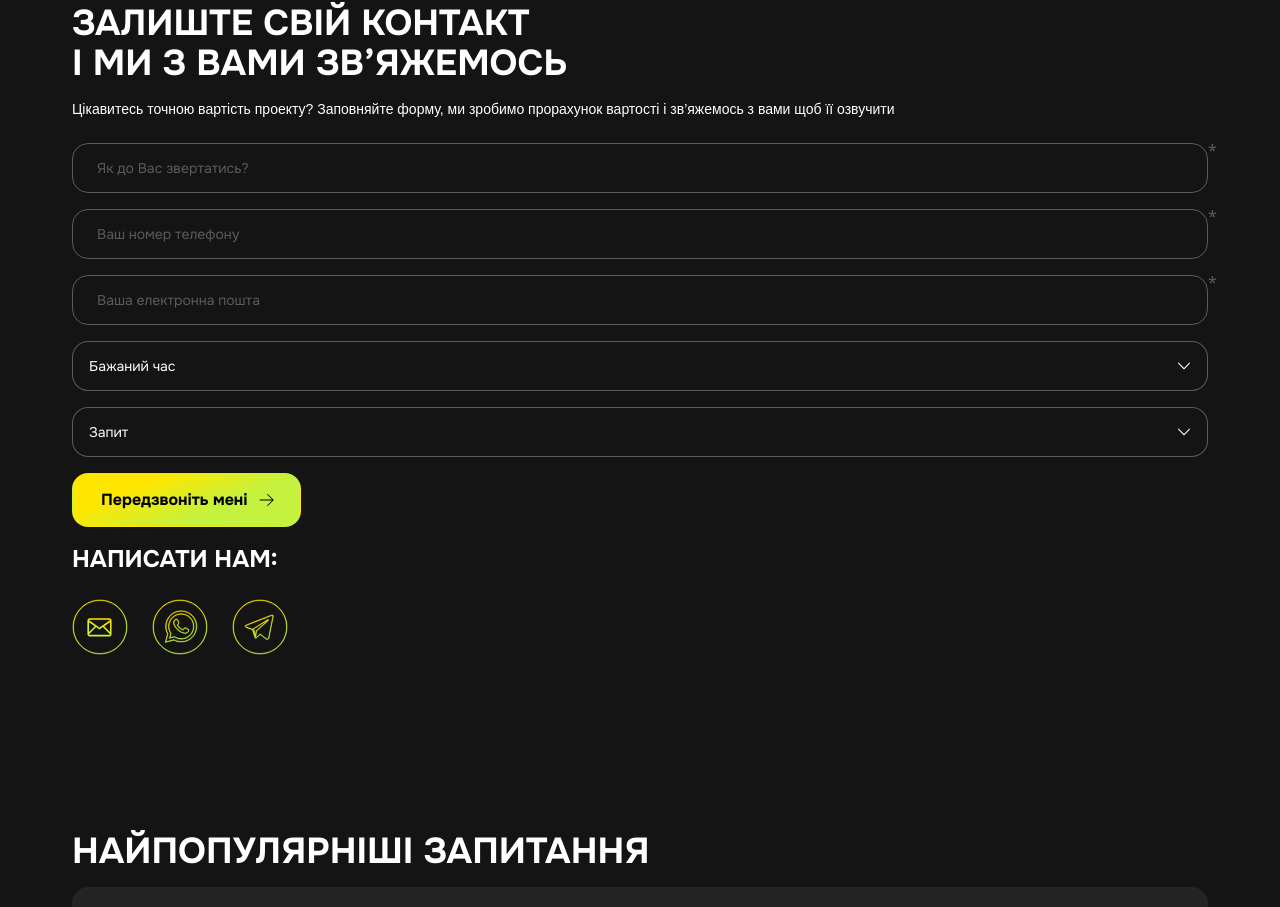
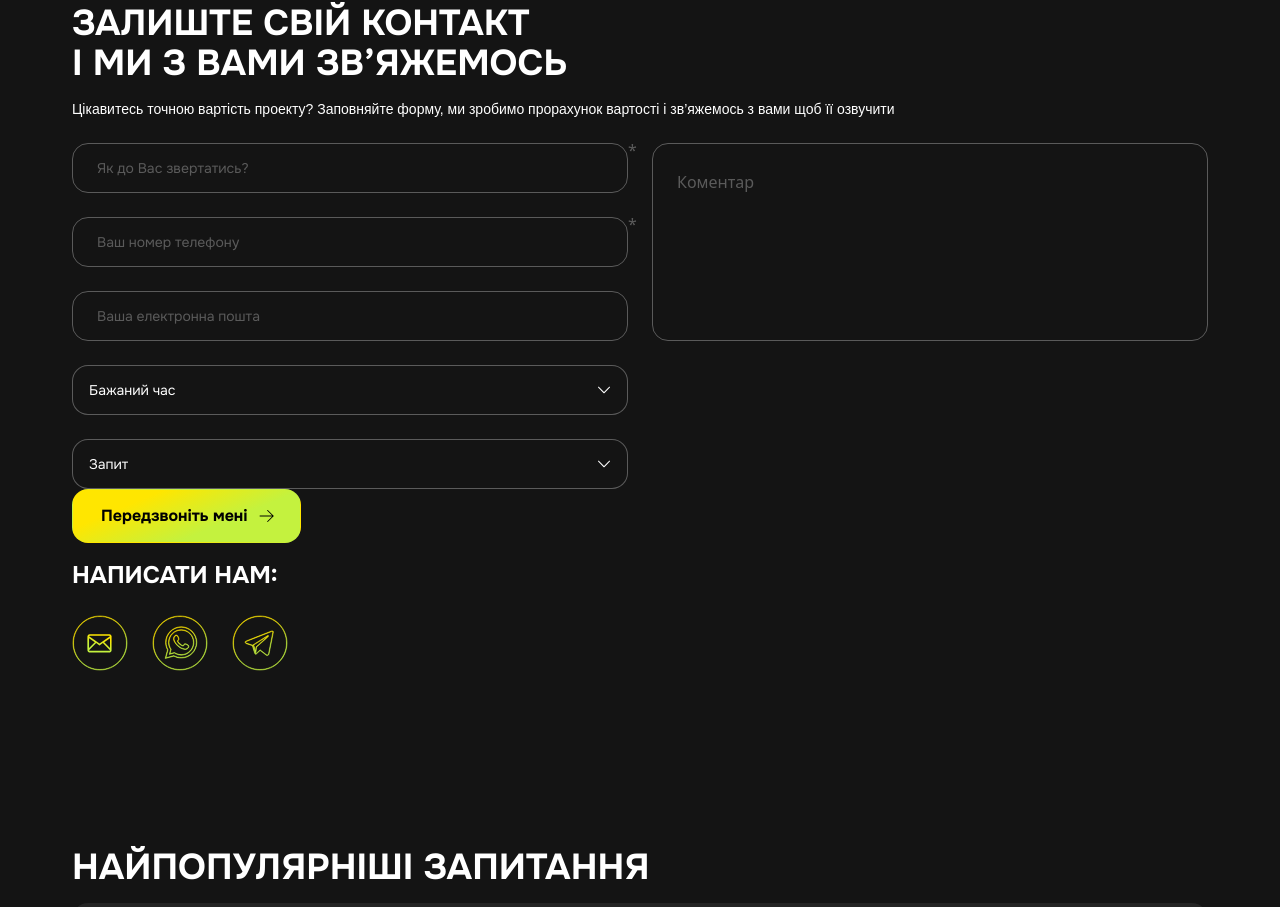
Before and after one commit to DemureFace/KeepUpHub, a Nuxt app: page / in a window 1280 px wide. Shown: the part 6242-7149 px from the top of the page. Built offline with nearby package versions, Linux system fonts and the light colour scheme; a web font is replaced by a local one.

Commit message:
added BaseTextarea

```diff
--- a/components/base/BaseInput.vue
+++ b/components/base/BaseInput.vue
@@ -41,6 +41,11 @@ const props = defineProps({
   },
 
   isInvalid: {
+    type: Boolean,
+    default: false,
+  },
+
+  isRequired: {
     type: Boolean,
     default: false,
   },
@@ -88,6 +93,7 @@ const symbolColor = computed(() => {
     </div>
 
     <div
+      v-if="isRequired"
       v-text="'*'"
       class="absolute -right-1.5 top-1 flex h-1.5 w-1.5 items-center transition-colors duration-300"
       :class="symbolColor"
--- /dev/null
+++ b/components/base/BaseTextarea.vue
@@ -0,0 +1,62 @@
+<script setup>
+const props = defineProps({
+  modelValue: {
+    type: String,
+    default: null,
+  },
+
+  id: {
+    type: String,
+    default: null,
+  },
+
+  name: {
+    type: String,
+    default: null,
+  },
+
+  placeholder: {
+    type: String,
+    default: null,
+  },
+
+  isValid: {
+    type: Boolean,
+    default: false,
+  },
+
+  isInvalid: {
+    type: Boolean,
+    default: false,
+  },
+});
+
+const emit = defineEmits(["update:model-value"]);
+
+const model = computed({
+  get: () => props.modelValue,
+  set: (value) => emit("update:model-value", value),
+});
+
+const borderColor = computed(() => {
+  if (props.isValid) return "border-primary-100";
+
+  return "border-white/30 can-hover:hover:border-white/50";
+});
+</script>
+
+<template>
+  <div
+    class="flex items-center rounded-2xl border bg-transparent px-6 py-3.5 transition-colors duration-300"
+    :class="borderColor"
+  >
+    <textarea
+      v-model="model"
+      :id="props.id"
+      :name="props.name"
+      :placeholder="$t(props.placeholder)"
+      rows="6"
+      class="hide-scrollbar min-w-0 shrink grow resize-none appearance-none border-none bg-transparent text-base text-white outline-none placeholder:text-white/30"
+    />
+  </div>
+</template>
--- a/components/base/BaseValidationErrors.vue
+++ b/components/base/BaseValidationErrors.vue
@@ -8,15 +8,14 @@ const props = defineProps({
 </script>
 
 <template>
-  <TransitionGroup name="list" tag="ul" class="relative pl-1">
-    <li
-      v-for="error in props.errors"
-      :key="error.$uid"
-      class="baseValidation-error text-danger w-full whitespace-nowrap pt-1 font-mono text-xs font-medium"
+  <Transition name="list">
+    <span
+      v-if="props.errors?.[0]?.$message"
+      class="absolute top-full w-full whitespace-nowrap pt-1 font-mono text-xs font-medium text-danger"
     >
-      {{ error.$message }}
-    </li>
-  </TransitionGroup>
+      {{ props.errors[0].$message }}
+    </span>
+  </Transition>
 </template>
 
 <style scoped>
--- a/components/home/contact-us/ContactUsForm.vue
+++ b/components/home/contact-us/ContactUsForm.vue
@@ -4,7 +4,7 @@ const { t } = useI18n();
 
 import { useForm } from "./useForm";
 
-const { rules, formData, formFields, fieldComponent } = useForm();
+const { rules, formData, formFields, fieldComponent, generateText } = useForm();
 
 const v$ = useVuelidate(rules, formData);
 
@@ -17,7 +17,7 @@ async function submitForm() {
     public: { botUrl, botToken, chatId },
   } = useRuntimeConfig();
 
-  const text = `*Name*: ${formData.name}\n*Phone*: ${formData.phone}\n*Email*: ${formData.email}\n*Time*: ${formData.time}\n*Request*: ${formData.request}`;
+  const text = generateText();
 
   try {
     const response = await fetch(`${botUrl}${botToken}/sendMessage`, {
@@ -40,10 +40,30 @@ async function submitForm() {
     useNuxtApp().$toast.error(error.message);
   }
 }
+
+function setFieldPosition(name) {
+  switch (name) {
+    case "name":
+      return "col-start-1 col-end-1";
+    case "phone":
+      return "col-start-1 col-end-1";
+    case "email":
+      return "col-start-1 col-end-1";
+    case "comment":
+      return "md:col-start-2 md:col-end-2 md:row-start-1 md:row-end-4";
+    case "time":
+      return "md:col-start-1 md:col-end-1";
+    case "request":
+      return "md:col-start-1 md:col-end-1";
+  }
+}
 </script>
 
 <template>
-  <form class="flex flex-col gap-4" @submit.prevent="submitForm">
+  <form class="flex flex-col" @submit.prevent="submitForm">
+    <div
+      class="grid grid-cols-1 gap-4 md:grid-flow-row md:auto-rows-fr md:grid-cols-2 md:gap-6"
+    >
       <component
         v-for="field in formFields"
         :key="field.id"
@@ -57,7 +77,9 @@ async function submitForm() {
           !!v$[field.name].$model
         "
         :is-invalid="v$[field.name].$error"
+        :class="setFieldPosition(field.name)"
       />
+    </div>
 
     <BaseButton type="submit">
       {{ $t("contac_us_section.form.button_text") }}
--- a/components/home/contact-us/useForm.js
+++ b/components/home/contact-us/useForm.js
@@ -2,12 +2,14 @@ import { required, email, minLength, helpers } from "@vuelidate/validators";
 
 import BaseInput from "@/components/base/BaseInput.vue";
 import BaseSelect from "@/components/base/BaseSelect.vue";
+import BaseTextarea from "@/components/base/BaseTextarea.vue";
 
 export function useForm() {
   const formData = reactive({
     name: "",
     phone: "",
     email: "",
+    comment: "",
     time: "",
     request: "",
   });
@@ -17,18 +19,25 @@ export function useForm() {
       id: "name",
       name: "name",
       placeholder: "contac_us_section.form.inputs.name",
+      isRequired: true,
     },
     {
       id: "phone",
       name: "phone",
       type: "tel",
       placeholder: "contac_us_section.form.inputs.phone",
+      isRequired: true,
     },
     {
       id: "email",
       name: "email",
       type: "email",
       placeholder: "contac_us_section.form.inputs.email",
+    },
+    {
+      id: "comment",
+      name: "comment",
+      placeholder: "contac_us_section.form.textarea",
     },
     {
       id: "time",
@@ -109,18 +118,29 @@ export function useForm() {
       ),
       minLength: minLength(5),
     },
-    email: { required, email },
-    time: { required },
-    request: { required },
+    email: {},
+    comment: {},
+    time: {},
+    request: {},
   };
 
   const fieldComponent = markRaw({
     name: BaseInput,
     phone: BaseInput,
     email: BaseInput,
+    comment: BaseTextarea,
     time: BaseSelect,
     request: BaseSelect,
   });
 
-  return { formData, formFields, rules, fieldComponent };
+  function generateText() {
+    return Object.entries(formData).reduce((acc, [key, value]) => {
+      if (value) {
+        return `${acc}\n*${key}*: ${value}`;
+      }
+      return acc;
+    }, "");
+  }
+
+  return { formData, formFields, rules, fieldComponent, generateText };
 }
--- a/locales/en-US.json
+++ b/locales/en-US.json
@@ -91,6 +91,7 @@
         "phone": "Your phone number",
         "email": "Your email address"
       },
+      "textarea": "Comment",
       "select": {
         "time": {
           "placeholder": "Desired time",
--- a/locales/uk-UA.json
+++ b/locales/uk-UA.json
@@ -120,6 +120,7 @@
         "phone": "Ваш номер телефону",
         "email": "Ваша електронна пошта"
       },
+      "textarea": "Коментар",
       "select": {
         "time": {
           "placeholder": "Бажаний час",
```
Lines whose indentation alone changed are shown as unchanged.
